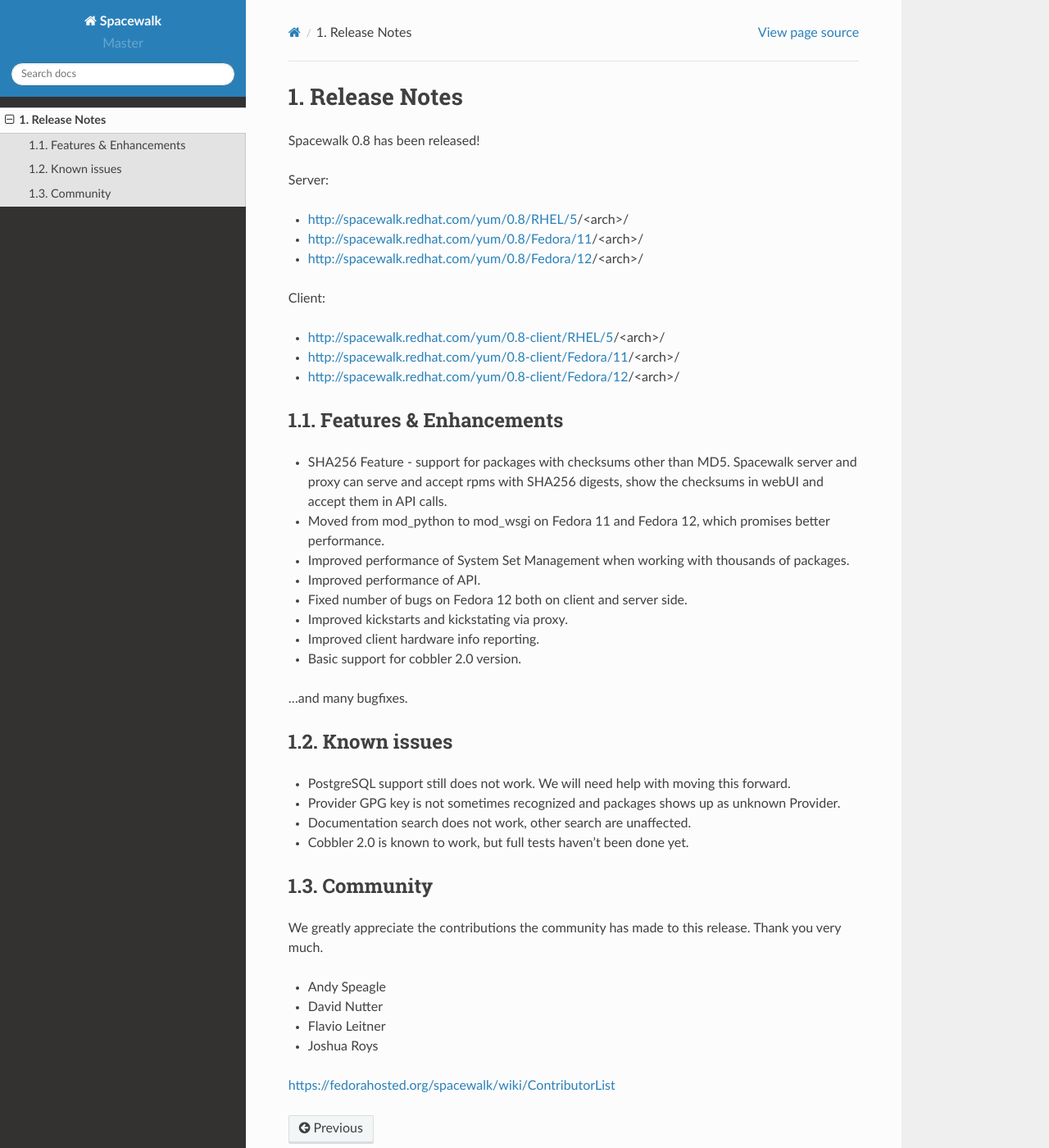
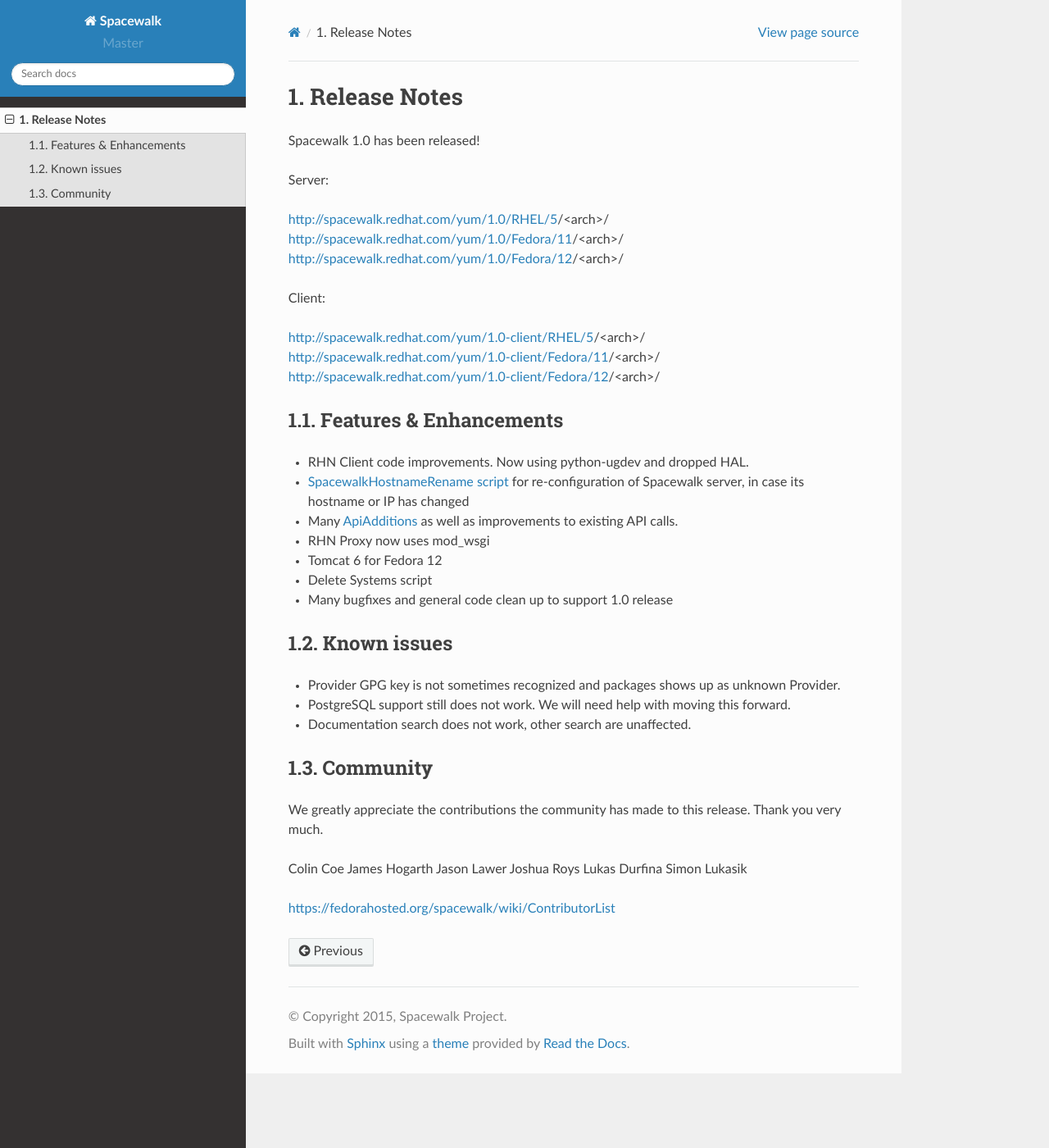
Before and after one commit to spacewalkproject/spacewalk-docs, a Sphinx documentation site: the page built from docs/source/release_notes/index.rst, in a window 1280 px wide and 1400 px high. Shown: the whole window at 82% size. Built offline with Sphinx 7.4.7 and the Read the Docs theme 2.0.0, drawn with Linux system fonts in a browser that asks for light colours.

Commit message:
Updating to 1.0
Signed-off-by: Avi Miller <avi.miller@oracle.com>

```diff
--- a/docs/source/release_notes/index.rst
+++ b/docs/source/release_notes/index.rst
@@ -1,50 +1,48 @@
 Release Notes
 =============
 
-Spacewalk 0.8 has been released!
+Spacewalk 1.0 has been released!
 
 Server:
 
-* http://spacewalk.redhat.com/yum/0.8/RHEL/5/<arch>/
-* http://spacewalk.redhat.com/yum/0.8/Fedora/11/<arch>/
-* http://spacewalk.redhat.com/yum/0.8/Fedora/12/<arch>/
+http://spacewalk.redhat.com/yum/1.0/RHEL/5/<arch>/
+http://spacewalk.redhat.com/yum/1.0/Fedora/11/<arch>/
+http://spacewalk.redhat.com/yum/1.0/Fedora/12/<arch>/
 
 Client:
 
-* http://spacewalk.redhat.com/yum/0.8-client/RHEL/5/<arch>/
-* http://spacewalk.redhat.com/yum/0.8-client/Fedora/11/<arch>/
-* http://spacewalk.redhat.com/yum/0.8-client/Fedora/12/<arch>/
+http://spacewalk.redhat.com/yum/1.0-client/RHEL/5/<arch>/
+http://spacewalk.redhat.com/yum/1.0-client/Fedora/11/<arch>/
+http://spacewalk.redhat.com/yum/1.0-client/Fedora/12/<arch>/
 
 Features & Enhancements
 -----------------------
 
-* SHA256 Feature - support for packages with checksums other than MD5. Spacewalk server and proxy can serve and accept rpms with SHA256 digests, show the checksums in webUI and accept them in API calls.
-* Moved from mod_python to mod_wsgi on Fedora 11 and Fedora 12, which promises better performance.
-* Improved performance of System Set Management when working with thousands of packages.
-* Improved performance of API.
-* Fixed number of bugs on Fedora 12 both on client and server side.
-* Improved kickstarts and kickstating via proxy.
-* Improved client hardware info reporting.
-* Basic support for cobbler 2.0 version.
-
-...and many bugfixes.
+* RHN Client code improvements. Now using python-ugdev and dropped HAL.
+* `SpacewalkHostnameRename script <https://fedorahosted.org/spacewalk/wiki/SpacewalkHostnameRename>`_ for re-configuration of Spacewalk server, in case its hostname or IP has changed
+* Many `ApiAdditions <https://fedorahosted.org/spacewalk/wiki/ApiAdditions>`_ as well as improvements to existing API calls.
+* RHN Proxy now uses mod_wsgi
+* Tomcat 6 for Fedora 12
+* Delete Systems script
+* Many bugfixes and general code clean up to support 1.0 release
 
 Known issues
 ------------
 
+* Provider GPG key is not sometimes recognized and packages shows up as unknown Provider.
 * PostgreSQL support still does not work. We will need help with moving this forward.
-* Provider GPG key is not sometimes recognized and packages shows up as unknown Provider.
 * Documentation search does not work, other search are unaffected.
-* Cobbler 2.0 is known to work, but full tests haven't been done yet.
 
 Community
 ---------
 
 We greatly appreciate the contributions the community has made to this release. Thank you very much.
 
-* Andy Speagle
-* David Nutter
-* Flavio Leitner
-* Joshua Roys
+Colin Coe
+James Hogarth
+Jason Lawer
+Joshua Roys
+Lukas Durfina
+Simon Lukasik
 
 https://fedorahosted.org/spacewalk/wiki/ContributorList
```
